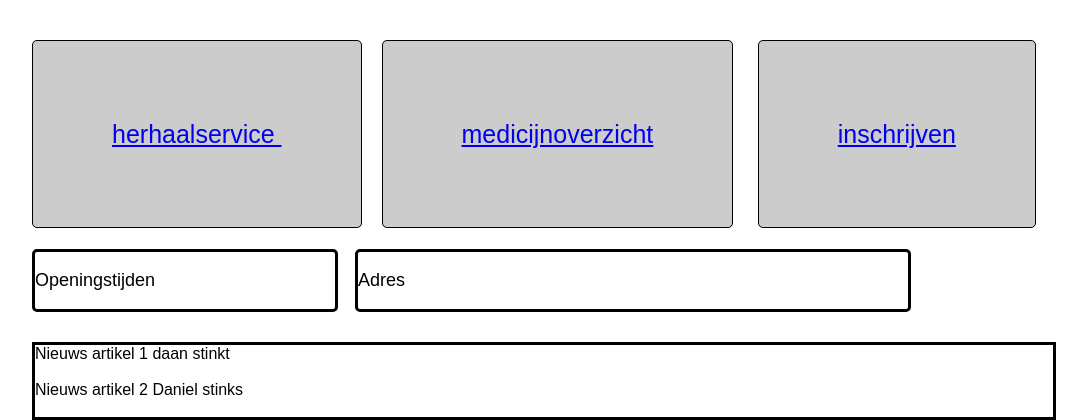
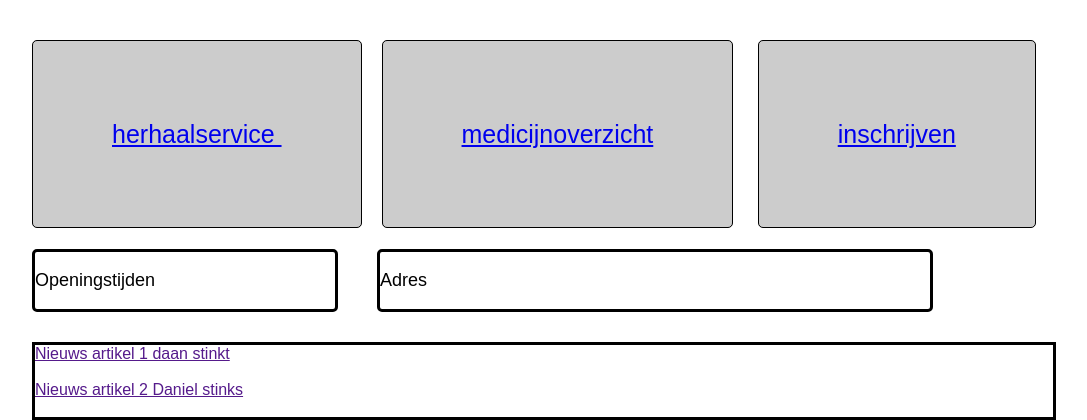
Before and after one commit to Daan7777/apotheeker-website, a PHP site: page / in a window 1280 px wide. Shown: the part 584-1004 px from the top of the page, without its empty margins (96-1183 px from the left). Run offline with PHP 8.4, Linux system fonts and the light colour scheme; data comes from the database, SQL or seed files in the repository; data that the repository does not hold is empty.

Commit message:
Co-authored-by: Andrae, T.C.R.M.G. (Tai-Chow) <tandrae@rockopnh.nl>

```diff
--- a/CSS/commonstyle.css
+++ b/CSS/commonstyle.css
@@ -129,7 +129,7 @@ body {
   width: 550px;
   margin-top: -63px;
   margin-right: 100px;
-  margin-left: 323px;
+  margin-left: 345px;
   text-align: top;
 }
 
--- a/index.php
+++ b/index.php
@@ -50,7 +50,7 @@
     if ($result->num_rows > 0) {
       // output data of each row
       while($row = $result->fetch_assoc()) {
-        echo " <div class='news'>" . $row["Title"].  $row["Information"]. "</div><br>";
+        echo " <div class='news'><a href='". $row["Link"]."'>" . $row["Title"].  $row["Information"]. "</a></div><br>";
       }
     } else {
       echo "0 results";
```
